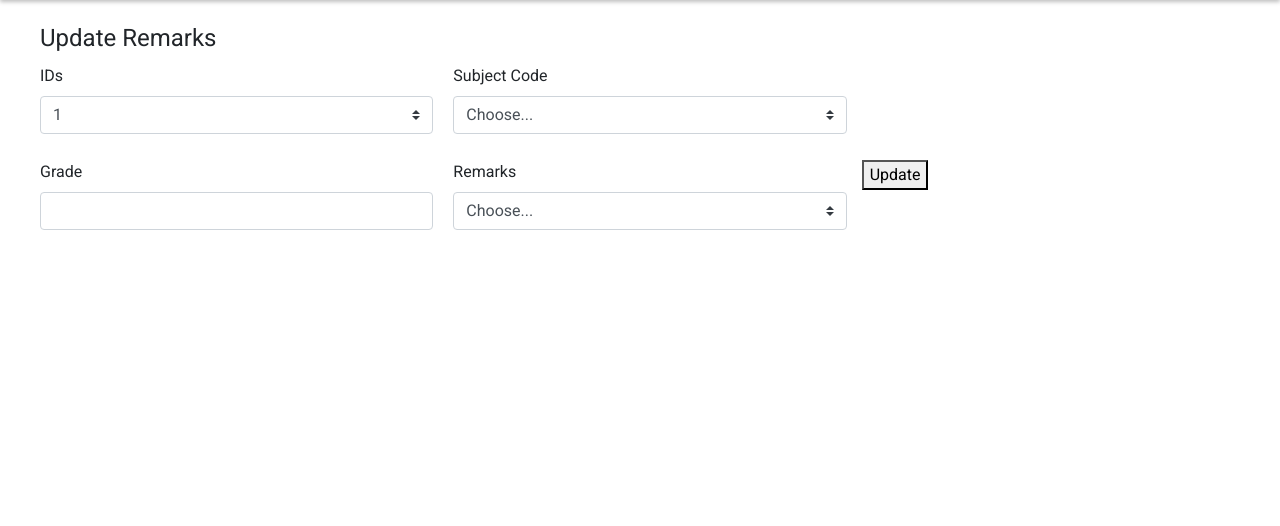
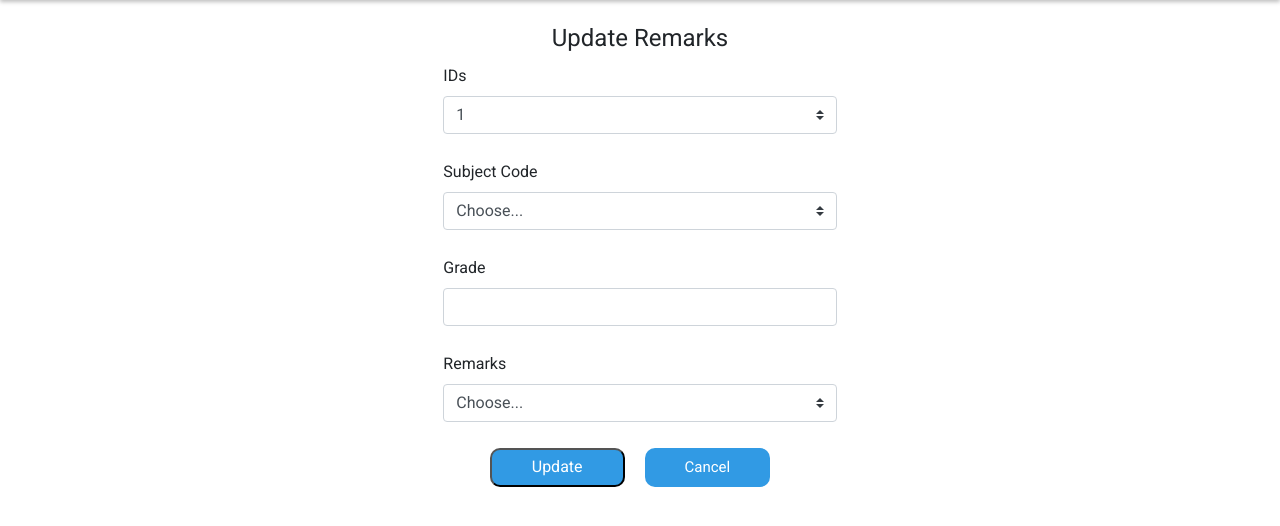
Before and after one commit to RejayMorada0/ELECTIVE_ADDING, a Django app: template Adding/Adding_App/templates/Adding_App/editRemark.html in a window 1280 px wide. Shown: the part 71-597 px from the top of the page. Run offline with Django 3.2, Linux system fonts and the light colour scheme; the template is opened without the code that fills it: most values are stand-ins (such as "Sample title", 1, 10 or a date in 2020); some libraries are stand-ins or nearby versions.

Commit message:
Add Files

```diff
--- a/Adding/Adding_App/static/css/checking.css
+++ b/Adding/Adding_App/static/css/checking.css
@@ -143,6 +143,53 @@ section {
 .nav-item button.active {
     color: #319AE4;
     font-weight: bolder;
+}
+
+#FORMFORM {
+    display: grid;
+    justify-items: center;
+}
+
+legend {
+    text-align: center;
+}
+
+.button1 {
+    display: flex;
+    justify-content: center;
+    gap: 20px;
+}
+
+.button1 input {
+    background-color: #319AE4;
+    color: white;
+    border: solid 1px #319AE4;
+    border-radius: 10px;
+    padding-left: 40px;
+    padding-right: 40px;
+}
+
+.button1 input:hover {
+    background-color: white;
+    border: 1px solid #319AE4;
+    color: #319AE4;
+}
+
+#logoutbutton {
+    background-color: #319AE4;
+    color: white;
+    padding-left: 40px;
+    padding-right: 40px;
+    border-radius: 10px;
+}
+
+#logoutbutton:hover {
+    border: 1px solid #319AE4;
+    color: #319AE4;
+    padding-left: 40px;
+    padding-right: 40px;
+    border-radius: 10px;
+    background-color: white;
 }
 
 
--- a/Adding/Adding_App/templates/Adding_App/editRemark.html
+++ b/Adding/Adding_App/templates/Adding_App/editRemark.html
@@ -38,8 +38,7 @@
             {% csrf_token %}
             <legend>Update Remarks</legend>
 
-            <div class="form-row">
-
+            <div class="form-row" id="FORMFORM">
                 <div class="col-md-4 mb-3">
                     <label for="ids">IDs</label>
                     <select name="stud_id_id" class="custom-select" id="stud_id_id">
@@ -76,6 +75,7 @@
                 </div>
                 <div class="button1">
                     <button id="logoutbutton">Update</button>
+                    <a class="nav-link" href="{%url 'Adding_App:head'%}" id="logoutbutton">Cancel</a>
                 </div>
         </form>
 
```
